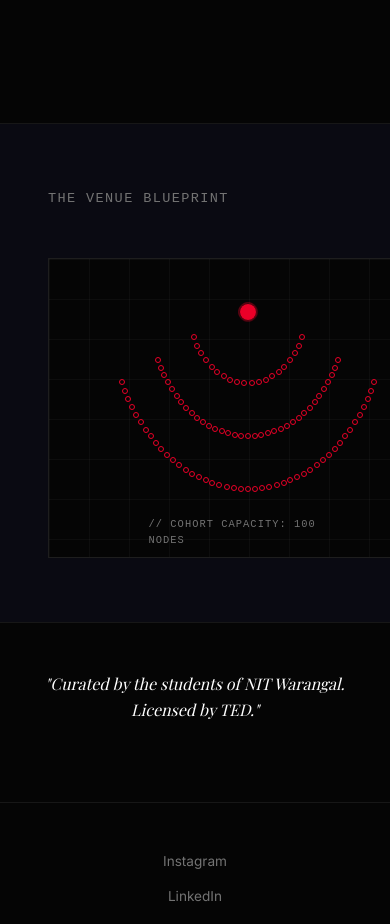
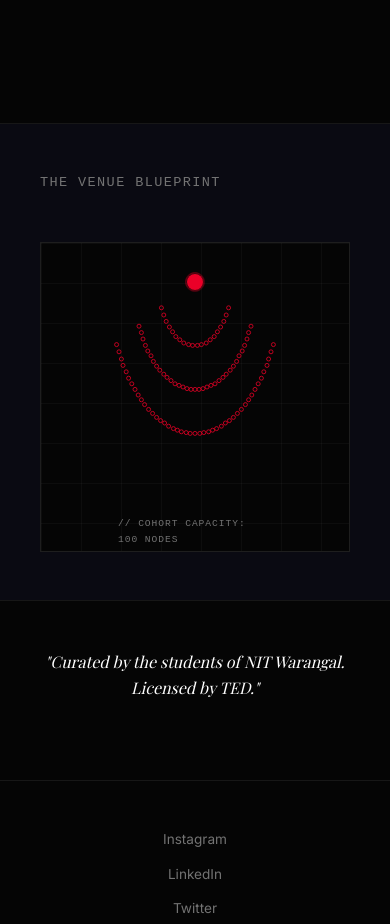
Before and after one commit to TEDxNITW/TEDxNITW.github.io, a plain HTML site: page about.html in a window 390 px wide. Shown: the part 2420-3344 px from the top of the page. Drawn offline with nearby package versions, Linux system fonts and the light colour scheme; a web font is replaced by a local one.

Commit message:
mobile fixes

```diff
--- a/styles.css
+++ b/styles.css
@@ -1821,12 +1821,26 @@ img.grayscale-hover:hover,
 
     /* Blueprint/Transmission Section Mobile */
     .blueprint-section {
-        padding: 4rem 1rem;
+        padding: 3rem 0.5rem;
+        overflow: visible;
     }
 
     .blueprint-map-container {
-        aspect-ratio: 4/3;
-        min-height: 300px;
+        aspect-ratio: 1/1;
+        /* Square for better mobile fit */
+        min-height: 280px;
+        max-height: 350px;
+        width: 100%;
+        overflow: visible;
+    }
+
+    .transmission-speaker {
+        top: 10%;
+    }
+
+    .audience-container {
+        transform: scale(0.8);
+        transform-origin: top center;
     }
 
     .speaker-label {
@@ -1835,8 +1849,8 @@ img.grayscale-hover:hover,
     }
 
     .audience-label {
-        font-size: 0.65rem;
-        bottom: 0.5rem;
+        font-size: 0.6rem;
+        bottom: 0.25rem;
     }
 
     /* Manifesto Hero Mobile */
```
Also changed, not shown: contact.html (+1 -1 lines).
